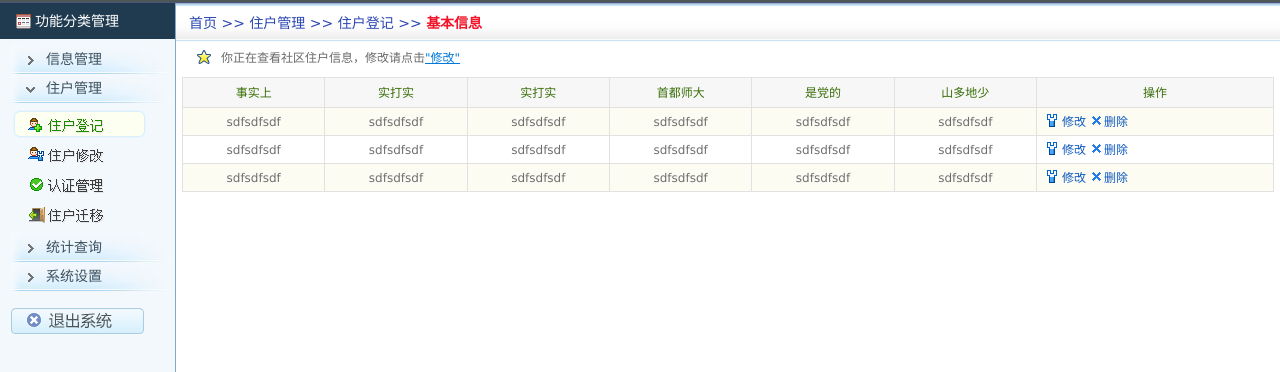
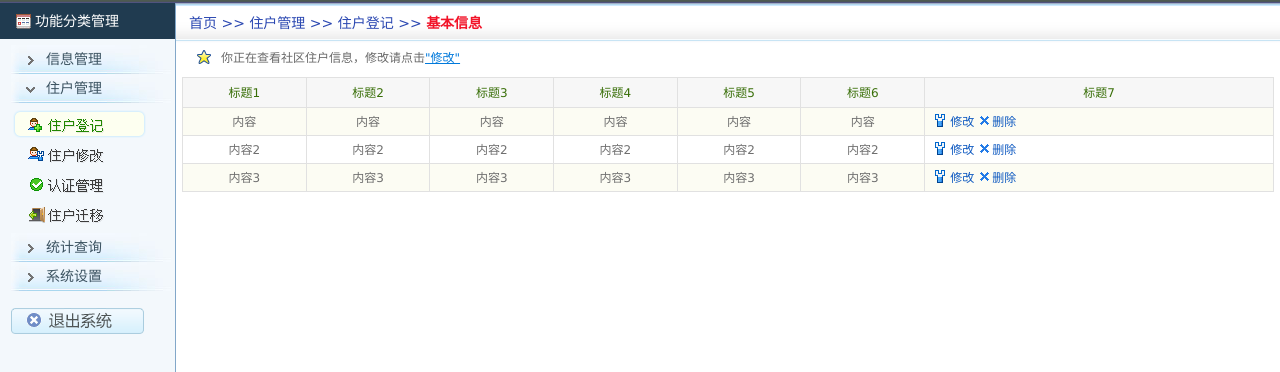
Before and after one commit to in-family/sq, a plain HTML site: page index.html in a window 1280 px wide. Shown: the part 68-440 px from the top of the page. Drawn offline with Linux system fonts and the light colour scheme.

Commit message:
modified something about dispaly

```diff
--- a/index.html
+++ b/index.html
@@ -61,45 +61,45 @@ $(document).ready(function(){
             <div id="DataContent">
                 <table class="GridView" cellpadding="0" cellspacing="0">
                     <tr>
-                        <th scope="col">事实上</th>
-                        <th scope="col">实打实</th>
-                        <th scope="col">实打实</th>
-                        <th scope="col">首都师大</th>
-                        <th scope="col">是党的</th>
-                        <th scope="col">山多地少</th>
-                        <th scope="col">操作</th>
+                        <th scope="col">标题1</th>
+                        <th scope="col">标题2</th>
+                        <th scope="col">标题3</th>
+                        <th scope="col">标题4</th>
+                        <th scope="col">标题5</th>
+                        <th scope="col">标题6</th>
+                        <th scope="col">标题7</th>
                     </tr>
                     <tr>
-                        <td>sdfsdfsdf</td>
-                        <td>sdfsdfsdf</td>
-                        <td>sdfsdfsdf</td>
-                        <td>sdfsdfsdf</td>
-                        <td>sdfsdfsdf</td>
-                        <td>sdfsdfsdf</td>
+                        <td>内容</td>
+                        <td>内容</td>
+                        <td>内容</td>
+                        <td>内容</td>
+                        <td>内容</td>
+                        <td>内容</td>
                         <td>
                             <a class="edit" href="javascript:void(0)">修改</a>
                             <a class="del" href="javascript:void(0)">删除</a>
                         </td>
                     </tr>
                     <tr>
-                        <td>sdfsdfsdf</td>
-                        <td>sdfsdfsdf</td>
-                        <td>sdfsdfsdf</td>
-                        <td>sdfsdfsdf</td>
-                        <td>sdfsdfsdf</td>
-                        <td>sdfsdfsdf</td>
+                        <td>内容2</td>
+                        <td>内容2</td>
+                        <td>内容2</td>
+                        <td>内容2</td>
+                        <td>内容2</td>
+                        <td>内容2</td>
                         <td>
                             <a class="edit" href="javascript:void(0)">修改</a>
                             <a class="del" href="javascript:void(0)">删除</a>
                         </td>
                     </tr>
                     <tr>
-                        <td>sdfsdfsdf</td>
-                        <td>sdfsdfsdf</td>
-                        <td>sdfsdfsdf</td>
-                        <td>sdfsdfsdf</td>
-                        <td>sdfsdfsdf</td>
-                        <td>sdfsdfsdf</td>
+                        <td>内容3</td>
+                        <td>内容3</td>
+                        <td>内容3</td>
+                        <td>内容3</td>
+                        <td>内容3</td>
+                        <td>内容3</td>
                         <td>
                             <a class="edit" href="javascript:void(0)">修改</a>
                             <a class="del" href="javascript:void(0)">删除</a>
```
